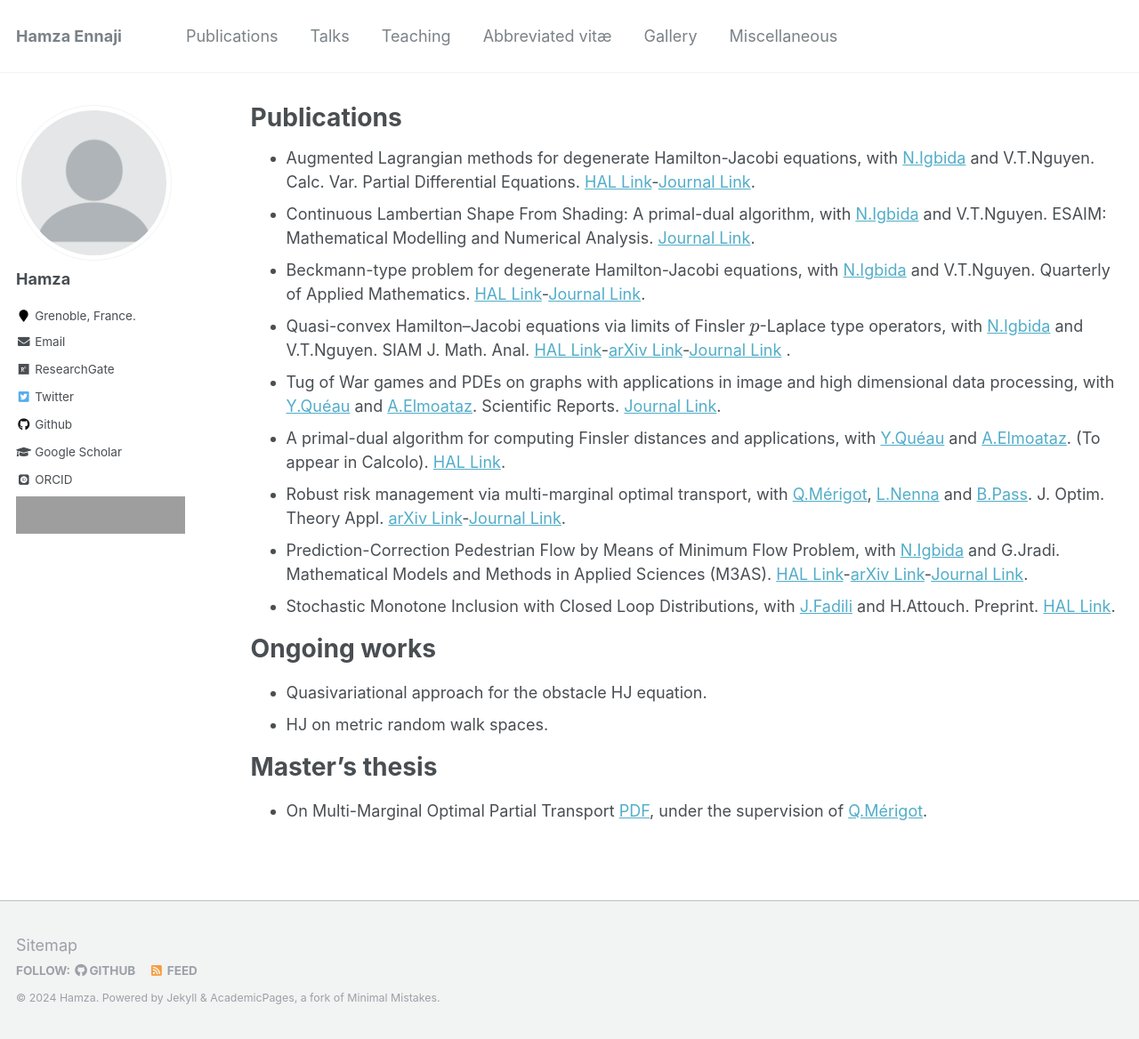
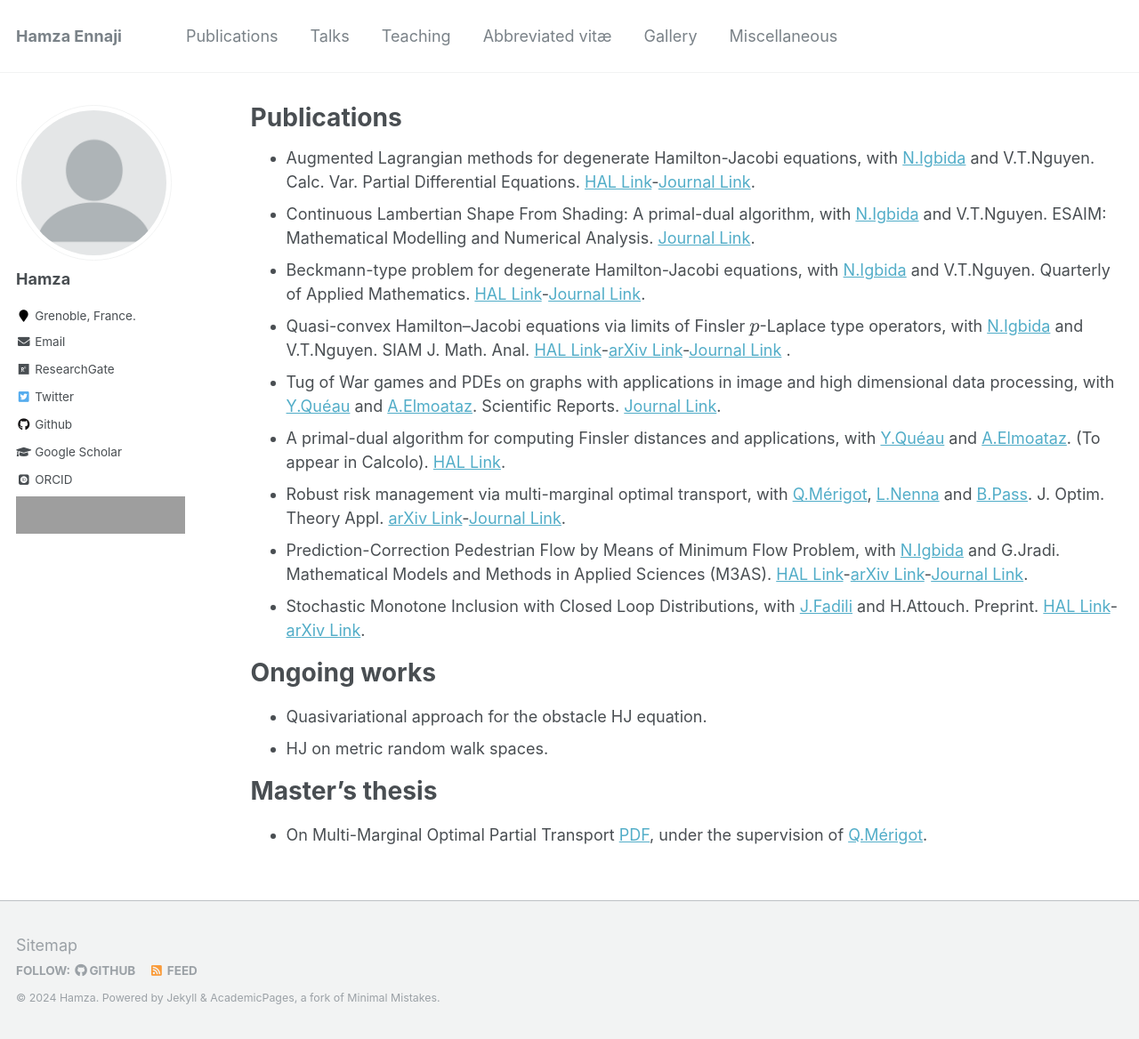
Before and after one commit to enhamza/enhamza.github.io, a Jekyll site: the page built from _pages/publications.md, in a window 1280 px wide and 1168 px high. Shown: the whole window at 89% size. Built offline with Jekyll 4.4.1, drawn with Linux system fonts in a browser that asks for light colours; some web fonts are replaced; formulas are drawn with MathJax 3; grey boxes are pictures that could not be loaded.

Commit message:
Update publications.md

```diff
--- a/_pages/publications.md
+++ b/_pages/publications.md
@@ -13,7 +13,7 @@
 * A primal-dual algorithm for computing Finsler distances and applications, with [Y.Quéau](https://sites.google.com/view/yvainqueau) and [A.Elmoataz](https://elmoatazbill.users.greyc.fr/). (To appear in Calcolo). [HAL Link](https://hal.archives-ouvertes.fr/hal-03620343).
 * Robust risk management via multi-marginal optimal transport, with [Q.Mérigot](http://quentin.mrgt.fr/), [L.Nenna](https://lucanenna.github.io/) and [B.Pass](https://sites.ualberta.ca/~pass/). J. Optim. Theory Appl. [arXiv Link](https://arxiv.org/abs/2211.07694)-[Journal Link](https://link.springer.com/article/10.1007/s10957-024-02438-x).
 * Prediction-Correction Pedestrian Flow by Means of Minimum Flow Problem, with [N.Igbida](https://www.unilim.fr/pages_perso/noureddine.igbida/) and G.Jradi. Mathematical Models and Methods in Applied Sciences (M3AS). [HAL Link](https://hal.science/hal-03999852)-[arXiv Link](https://arxiv.org/abs/2302.11315)-[Journal Link](https://doi.org/10.1142/S0218202524500052).
-* Stochastic Monotone Inclusion with Closed Loop Distributions, with [J.Fadili](https://fadili.users.greyc.fr) and H.Attouch. Preprint. [HAL Link](https://hal.science/hal-04652333).
+* Stochastic Monotone Inclusion with Closed Loop Distributions, with [J.Fadili](https://fadili.users.greyc.fr) and H.Attouch. Preprint. [HAL Link](https://hal.science/hal-04652333)-[arXiv Link](https://arxiv.org/abs/2407.13868).
 
 
 Ongoing works
```
